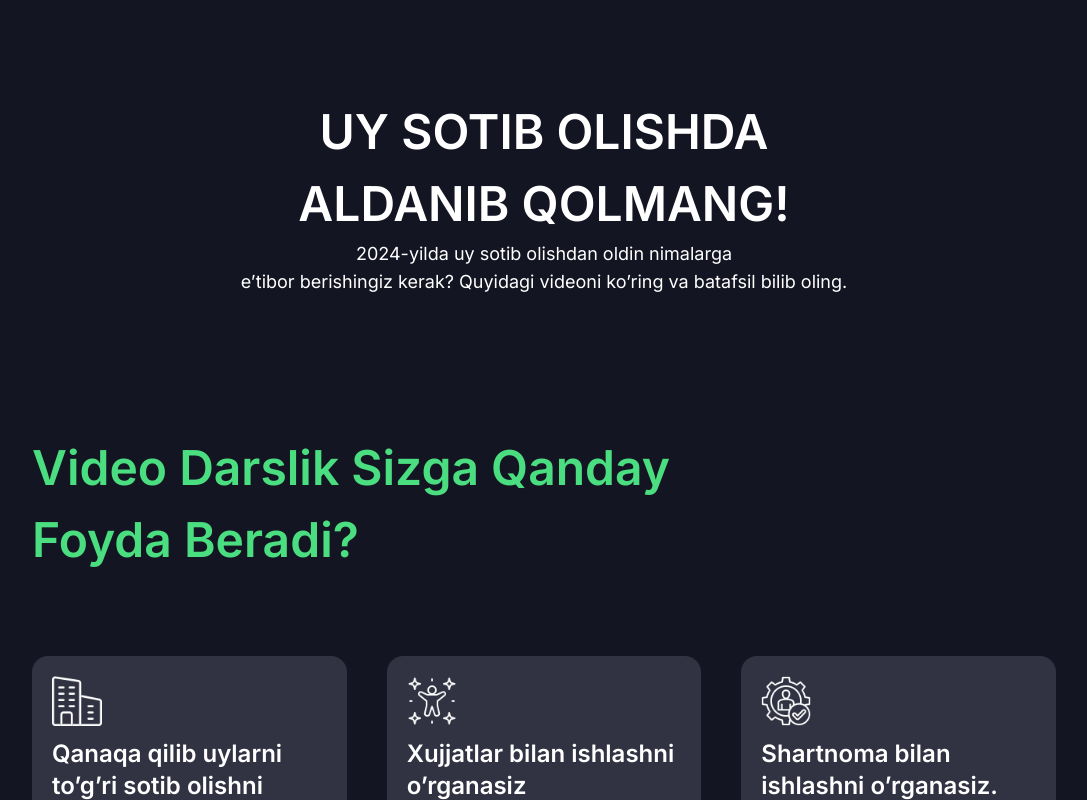
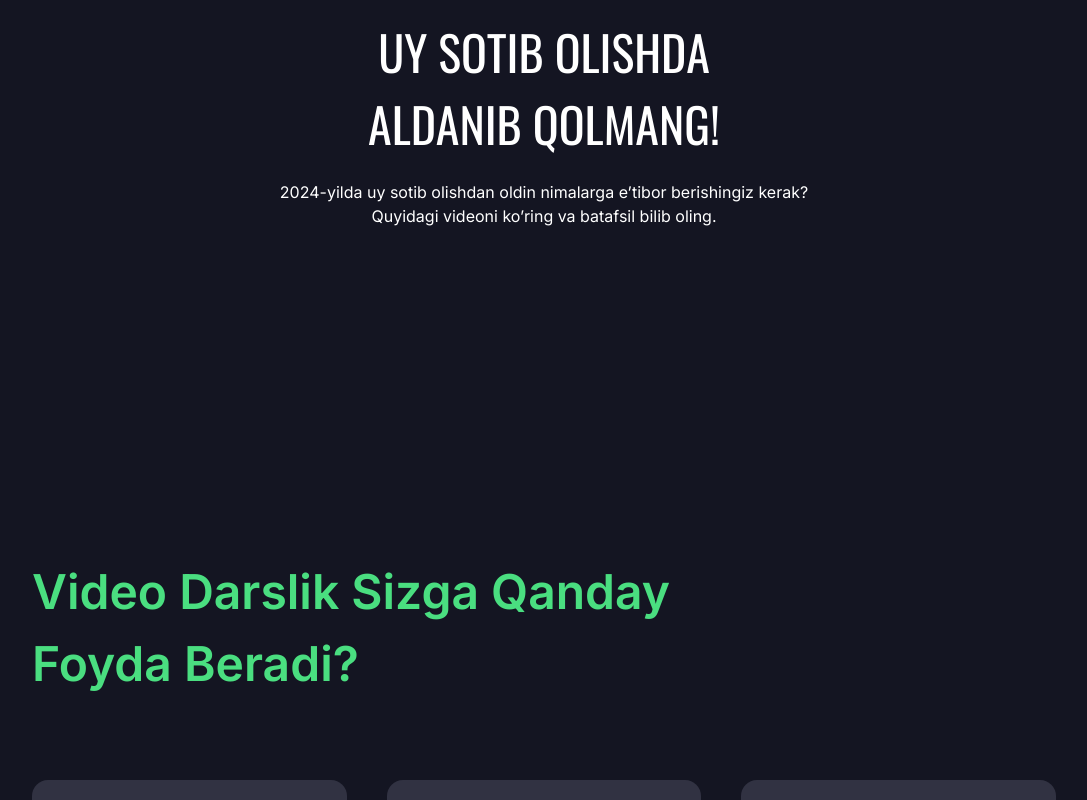
Before and after one commit to Asl250/restart, a Next.js app: page / in a window 1280 px wide. Shown: the top 800 px of the page, without its empty margins (96-1183 px from the left). Built offline with nearby package versions, Linux system fonts and the light colour scheme.

Commit message:
5 commit

```diff
--- a/app/(root)/_components/Banner.jsx
+++ b/app/(root)/_components/Banner.jsx
@@ -7,14 +7,13 @@ import star from '/public/star.svg'
 
 const Banner = () => {
 	return (
-		<div className={'bg-[#141522] w-full py-24'}>
+		<div className={'bg-[#141522] w-full py-4'}>
 
 
 			<div>
-				<div className={'w-full text-center text-white '}>
-					<h1 className={'text-5xl font-semibold text-center leading-normal'}>UY SOTIB OLISHDA <br/> ALDANIB QOLMANG!</h1>
-					<p className={' text-center text-lg max-xl:justify-center'}>2024-yilda uy sotib olishdan oldin nimalarga <br/> e’tibor berishingiz kerak? Quyidagi videoni ko’ring va batafsil bilib oling.</p>
-
+				<div className={'w-full text-center text-white mb-[17rem]'}>
+					<h1 className={'text-5xl oswald font-[74px] text-center leading-normal pb-5'}>UY SOTIB OLISHDA <br/> ALDANIB QOLMANG!</h1>
+					<p className={' text-center text-md max-xl:justify-center px-5'}>2024-yilda uy sotib olishdan oldin nimalarga e’tibor berishingiz kerak? <br className={'md:block hidden'}/> Quyidagi videoni ko’ring va batafsil bilib oling.</p>
 				</div>
 
 				{/*<div className={'xl:z-0 xl:pl-[55%] xl:-mt-[140px] max-lg:mx-[5%] lg:mx-[10%] xl:mx-0 max-sm:mx-0'}>*/}
--- a/app/globals.css
+++ b/app/globals.css
@@ -1,3 +1,5 @@
+@import url('https://fonts.googleapis.com/css2?family=Oswald:wght@200..700&display=swap');
+
 @tailwind base;
 @tailwind components;
 @tailwind utilities;
@@ -69,3 +71,8 @@
     @apply bg-background text-foreground;
   }
 }
+.oswald {
+  font-family: "Oswald", sans-serif;
+  font-optical-sizing: auto;
+  font-style: normal;
+}
```
